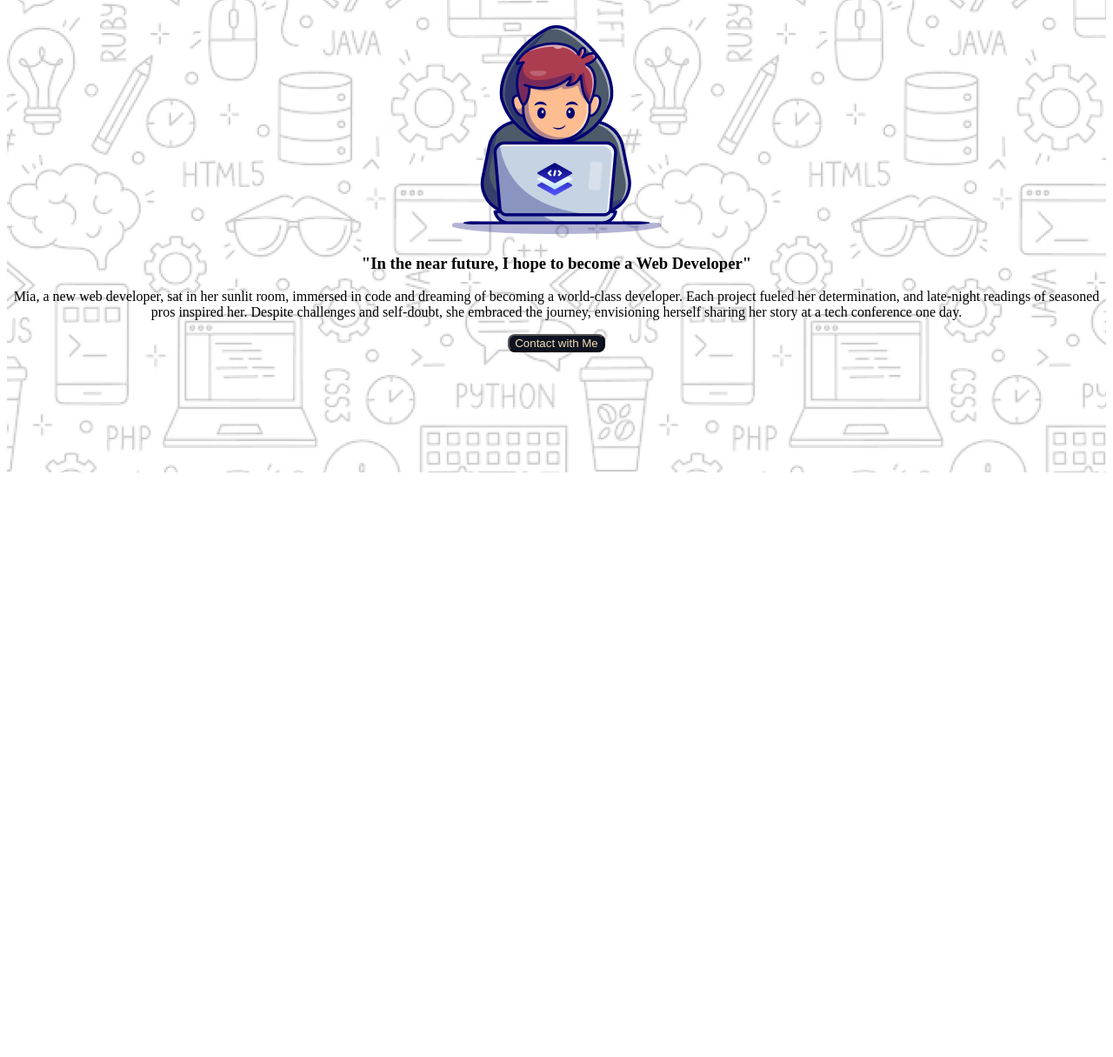
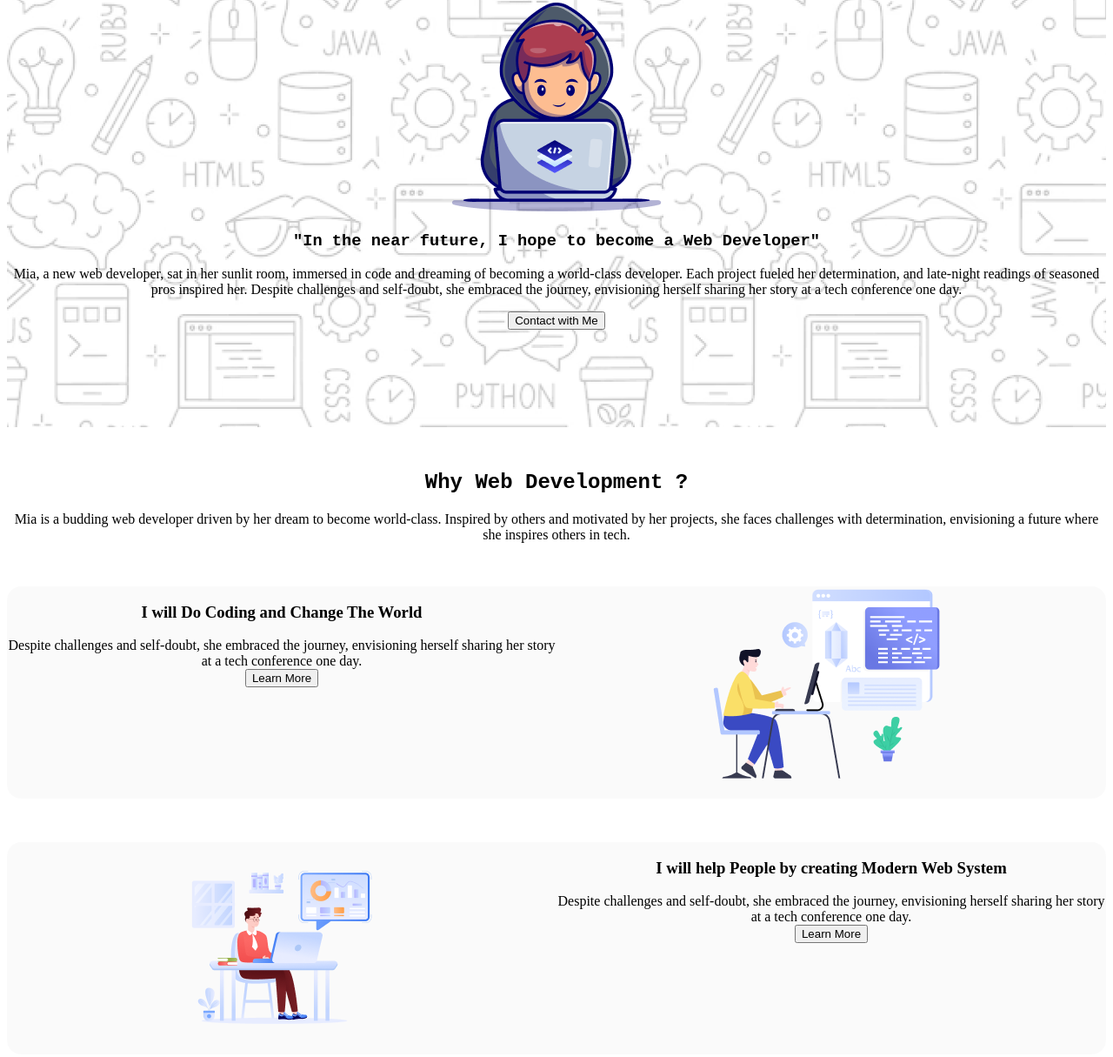
Before and after one commit to jubayerahmedd/new-developer, a plain HTML site: page index.html in a window 1280 px wide. Shown: the part 117-1332 px from the top of the page at 87% size. Drawn offline with Linux system fonts and the light colour scheme; a web font is replaced by a local one.

Commit message:
web-info added

```diff
--- a/css/style.css
+++ b/css/style.css
@@ -1,24 +1,47 @@
-
-
+.headline{
+    font-weight: 700;
+    font-family: "Azeret Mono", monospace;
+    font-optical-sizing: auto;
+    font-style: normal;
+}
 
 .top-banner{
     width: 600px;
     background-image: url(../images/Hero-bg.png);
     width: auto;
-    height: 652px;
+    height: 600px;
     display: flex;
     align-items: center;
     text-align: center;
 }
 
-button{
+.contact{
     border-radius: 8px;
     background: rgb(13, 19, 33);
     color: wheat;
 }
 
+.second{
+    margin-top: 50px;
+    text-align: center;
+}
 
+.web-info{
+    margin-top: 50px;
+    display: flex;
+    border-radius: 16px;
+    background: rgba(13, 19, 33, 0.02);
 
+}
+.info-left{
+    width: 50%;
+    text-align: center;
+}
+
+.info-right{
+    width: 50%;
+    text-align: center;
+}
 
 
 
--- a/index.html
+++ b/index.html
@@ -7,8 +7,7 @@
     <link rel="stylesheet" href="./css/style.css">
     <link rel="preconnect" href="https://fonts.googleapis.com">
     <link rel="preconnect" href="https://fonts.gstatic.com" crossorigin>
-    <link href="https://fonts.googleapis.com/css2?family=Azeret+Mono:ital,wght@0,100..900;1,100..900&display=swap" rel="stylesheet">
-</head>
+    <link href="https://fonts.googleapis.com/css2?family=Azeret+Mono:ital@0;1&display=swap" rel="stylesheet">
 <body>
     <div class="top-banner">
 
@@ -17,15 +16,77 @@
                 <img src="./images/Group.png" alt="">
             </div>
             <div class="banner-info">
-                <h3>"In the near future, I hope to become a Web Developer"</h3>
+                <h3 class="headline">"In the near future, I hope to become a Web Developer"</h3>
                 <p>Mia, a new web developer, sat in her sunlit room, immersed in code and dreaming of becoming a world-class developer. Each project fueled her determination, and late-night readings of seasoned pros inspired her. Despite challenges and self-doubt, she embraced the journey, envisioning herself sharing her story at a tech conference one day.
                 </p>
-                <button id="Contact">Contact with Me</button>
+                <button id="Contact" class="Contact">Contact with Me</button>
             </div>
         </div>
 
     </div>
 
+    <div class="second">
+
+        <div>
+            <h2 class="headline">Why Web Development ? </h2>
+            <p>Mia is a budding web developer driven by her dream to become world-class. Inspired by others and motivated by her projects, she faces challenges with determination, envisioning a future where she inspires others in tech.
+            </p>
+        </div>
+    </div>
+
+    <div class="web-info">
+        <div class="info-left">
+            <h3 class="web-headline">I will Do Coding and Change The World</h3>
+            <p class="web-text">Despite challenges and self-doubt, she embraced the journey, envisioning herself sharing her story at a tech conference one day.
+                <br><button class="learn-more">Learn More</button> </p>
+        </div>
+
+        <div class="info-right">
+            <img src="./images/Layer_1.png" alt="">
+        </div>
+    </div>
+
+    <div class="web-info">
+
+        <div class="info-right">
+            <img src="./images/Group 3.png" alt="">
+        </div>
+
+        <div class="info-left">
+            <h3 class="web-headline">I will help People by creating Modern Web System</h3>
+            <p class="web-text">Despite challenges and self-doubt, she embraced the journey, envisioning herself sharing her story at a tech conference one day.
+                <br><button class="learn-more">Learn More</button> </p>
+        </div>
+    </div>
+
+
+
+
+
+
+
+
+
+
+
+    <!-- <div class="web-info">
+
+        <div class="web-info-left">
+            <h3 class="web-headline">I will Do Coding and Change The World</h3>
+            <p class="web-text">Despite challenges and self-doubt, she embraced the journey, envisioning herself sharing her story at a tech conference one day.
+                <button class="learn-more">Learn More</button>
+            </p>
+        </div>
+
+        <div class="web-info-right">
+            <img src="./images/Layer_1.png" alt="">
+        </div> -->
+
+
+
+
+
+
     <footer></footer>
 
 </body>
```
